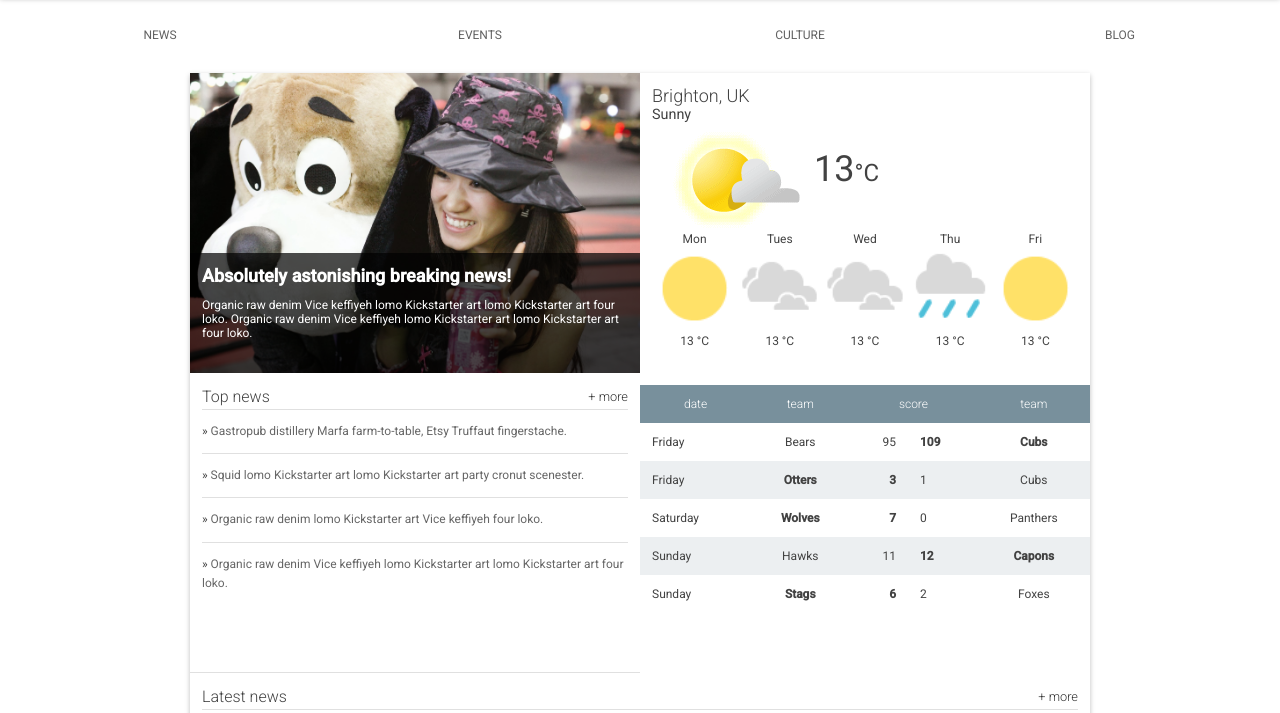
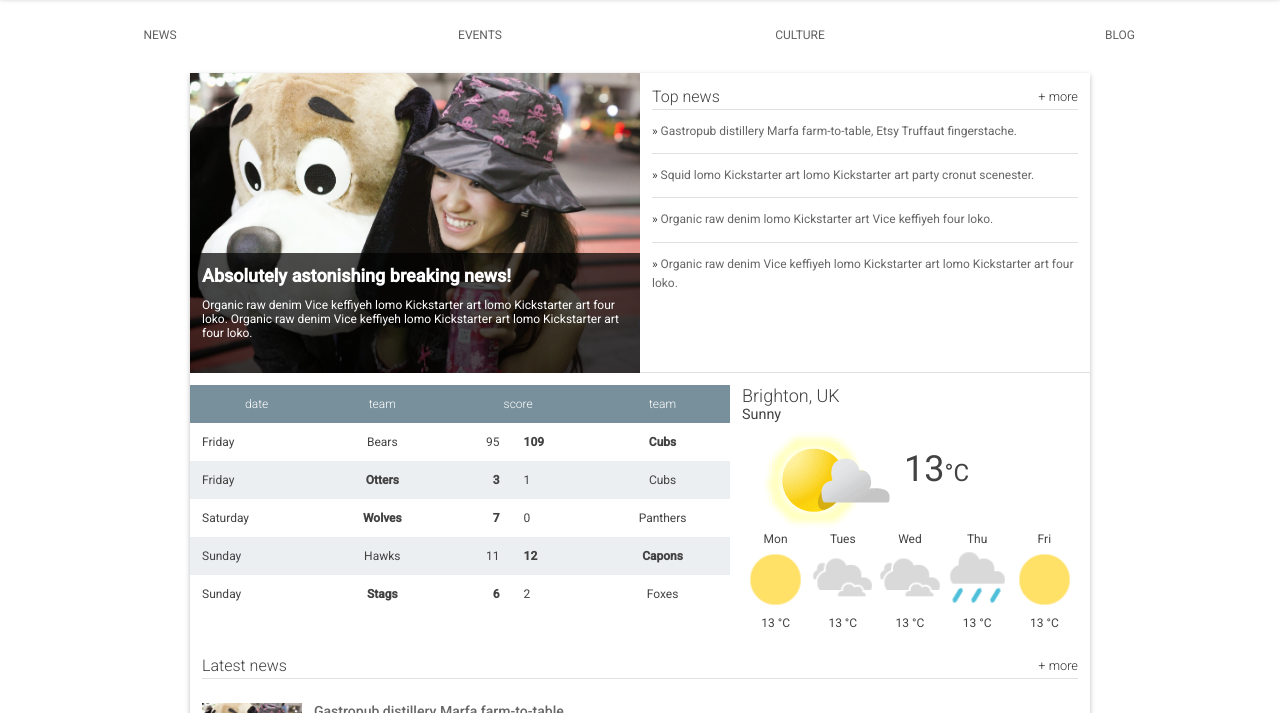
Before and after one commit to MatthewCranford/fend-quiz-hometown, a plain HTML site: page index.html in a window 1280 px wide. Shown: the part 87-800 px from the top of the page. Drawn offline with Linux system fonts and the light colour scheme.

Commit message:
New order layout

```diff
--- a/main.css
+++ b/main.css
@@ -489,22 +489,25 @@ footer a {
 
 }
 
-@media screen and (min-width: 800px) {
+@media screen and (min-width: 700px) {
 
 	.hero {
 		width: 50%;
 	}
 
 	.top-news {
+		order: 1;
 		width: 50%;
 	}
 
 	.scores {
-    width: 50%;
+		width: 60%;
+		order: 3;
 	}
 
 	.weather {
-		width: 50%;
+		width: 40%;
+		order: 4;
 	}
 }
 
```
